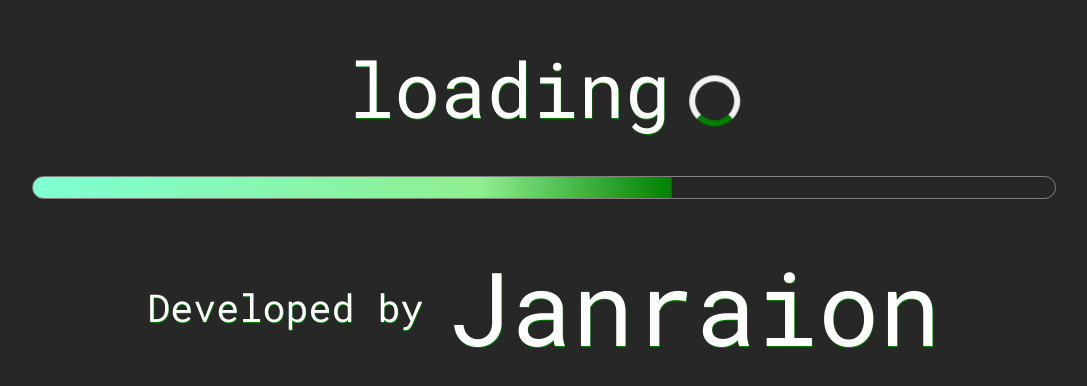
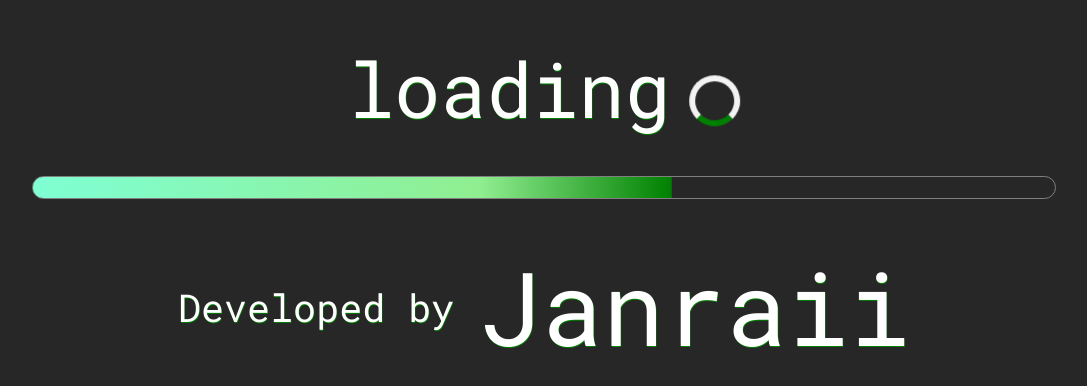
Before and after one commit to Panino98/Loading, a plain HTML site: page index.html in a window 1280 px wide. Shown: the part 208-594 px from the top of the page, without its empty margins (96-1183 px from the left). Drawn offline with Linux system fonts and the light colour scheme.

Commit message:
Update index.html

```diff
--- a/index.html
+++ b/index.html
@@ -21,7 +21,7 @@
     </div>
     <div class="barra-caricamento"></div>
     <div class="credentials">
-        <p>Developed by<div class="oppa">Janraion</div</p>
+        <p>Developed by<div class="oppa">Janraii</div</p>
     </div>
 </body>
 </html>
```
